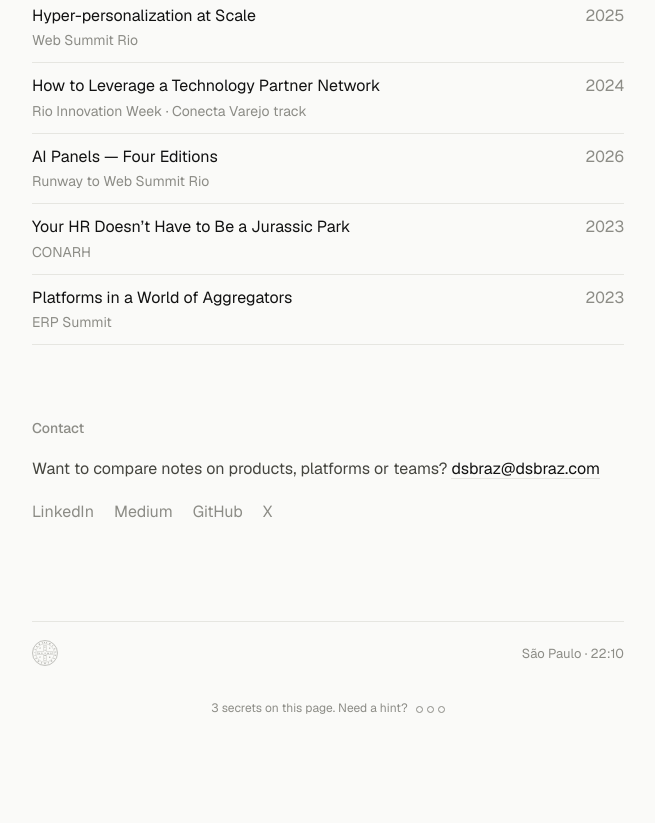
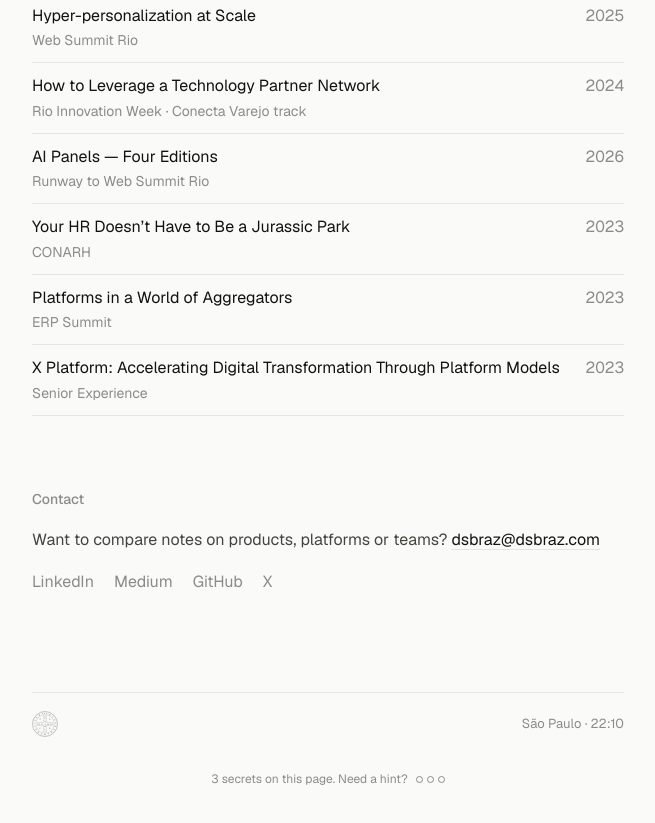
Before and after one commit to dsbraz/dsbraz.github.com, a plain HTML site: page index.html in a window 1280 px wide. Shown: the part 1933-2756 px from the top of the page, without its empty margins (312-967 px from the left). Before the commit the page ends 2719 px from the top, so only its background shows below. Drawn offline with nearby package versions, Linux system fonts and the light colour scheme.

Commit message:
Add Senior Experience 2023 talk
Co-Authored-By: Claude Opus 5.5 <noreply@anthropic.com>

```diff
--- a/index.html
+++ b/index.html
@@ -141,6 +141,7 @@ kbd{font:400 11px 'Geist Mono',monospace;border:1px solid var(--line);border-rad
   <a href="https://www.linkedin.com/feed/update/urn:li:activity:7378965008010928128/"><span class="t">AI Panels — Four Editions<small>Runway to Web Summit Rio</small></span><span class="m">2026</span></a>
   <a href="https://www.senior.com.br/blog/conarh-2023-tendencias"><span class="t">Your HR Doesn’t Have to Be a Jurassic Park<small>CONARH</small></span><span class="m">2023</span></a>
   <a href="https://portalerp.com/br/noticia/senior-sistemas-confirmada-no-erp-summit-2023"><span class="t">Platforms in a World of Aggregators<small>ERP Summit</small></span><span class="m">2023</span></a>
+  <a href="https://materiais.senior.com.br/seniorexperience2023-rio-grande-do-sul"><span class="t">X Platform: Accelerating Digital Transformation Through Platform Models<small>Senior Experience</small></span><span class="m">2023</span></a>
  </div>
  <h2 id="contact">Contact</h2>
  <p>Want to compare notes on products, platforms or teams? <a class="u" href="mailto:dsbraz@dsbraz.com">dsbraz@dsbraz.com</a></p>
@@ -185,6 +186,7 @@ kbd{font:400 11px 'Geist Mono',monospace;border:1px solid var(--line);border-rad
   <a href="https://www.linkedin.com/feed/update/urn:li:activity:7378965008010928128/"><span class="t">AI Panels — Four Editions<small>Runway to Web Summit Rio</small></span><span class="m">2026</span></a>
   <a href="https://www.senior.com.br/blog/conarh-2023-tendencias"><span class="t">Seu RH não precisa ser um Jurassic Park<small>CONARH</small></span><span class="m">2023</span></a>
   <a href="https://portalerp.com/br/noticia/senior-sistemas-confirmada-no-erp-summit-2023"><span class="t">Plataformas em um mundo de agregadores<small>ERP Summit</small></span><span class="m">2023</span></a>
+  <a href="https://materiais.senior.com.br/seniorexperience2023-rio-grande-do-sul"><span class="t">X Platform: acelere a transformação digital com modelos de plataforma<small>Senior Experience</small></span><span class="m">2023</span></a>
  </div>
  <h2 id="contact">Contato</h2>
  <p>Quer trocar ideias sobre produtos, plataformas ou times? <a class="u" href="mailto:dsbraz@dsbraz.com">dsbraz@dsbraz.com</a></p>
@@ -229,6 +231,7 @@ kbd{font:400 11px 'Geist Mono',monospace;border:1px solid var(--line);border-rad
   <a href="https://www.linkedin.com/feed/update/urn:li:activity:7378965008010928128/"><span class="t">AI Panels — Four Editions<small>Runway to Web Summit Rio</small></span><span class="m">2026</span></a>
   <a href="https://www.senior.com.br/blog/conarh-2023-tendencias"><span class="t">Tu RH no tiene por qué ser un Jurassic Park<small>CONARH</small></span><span class="m">2023</span></a>
   <a href="https://portalerp.com/br/noticia/senior-sistemas-confirmada-no-erp-summit-2023"><span class="t">Plataformas en un mundo de agregadores<small>ERP Summit</small></span><span class="m">2023</span></a>
+  <a href="https://materiais.senior.com.br/seniorexperience2023-rio-grande-do-sul"><span class="t">X Platform: acelera la transformación digital con modelos de plataforma<small>Senior Experience</small></span><span class="m">2023</span></a>
  </div>
  <h2 id="contact">Contacto</h2>
  <p>¿Quieres intercambiar ideas sobre productos, plataformas o equipos? <a class="u" href="mailto:dsbraz@dsbraz.com">dsbraz@dsbraz.com</a></p>
```
